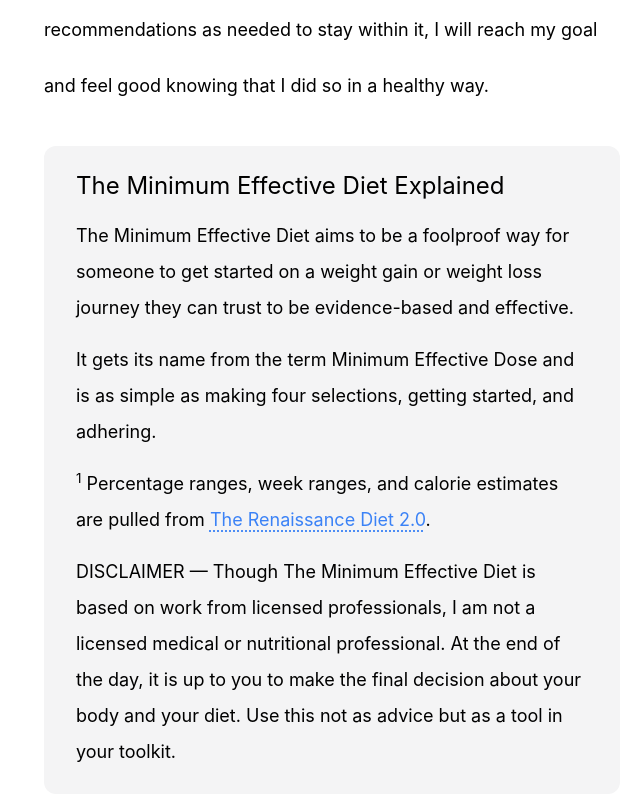
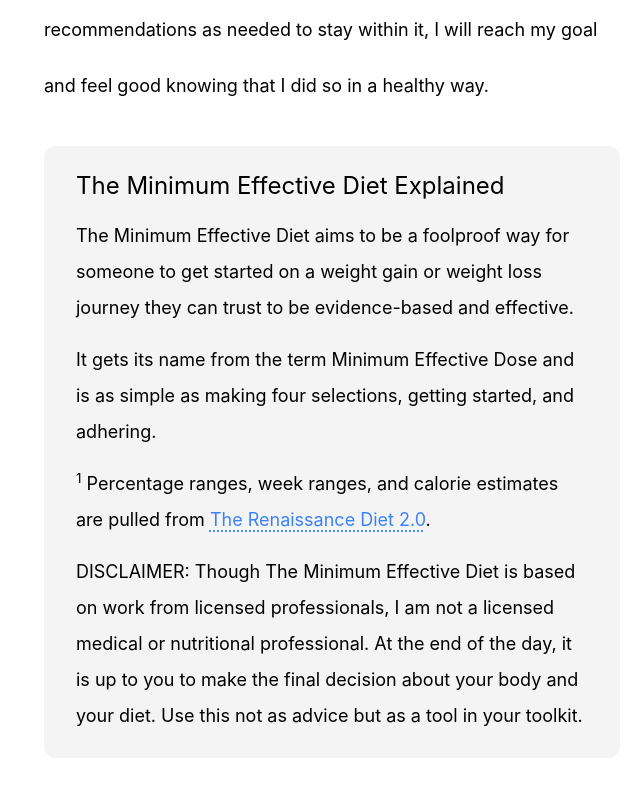
Before and after one commit to lukefernandez/minimum-effective-diet, a React (Vite) app: page / in a window 1280 px wide. Shown: the part 2653-3453 px from the top of the page, without its empty margins (308-948 px from the left). Built offline with nearby package versions, Linux system fonts and the light colour scheme; a web font is replaced by a local one.

Commit message:
clean up explanation spacing

```diff
--- a/src/components/Calculator.tsx
+++ b/src/components/Calculator.tsx
@@ -344,19 +344,19 @@ export function Calculator() {
         </p>
       )}
       {plan !== null && (
-        <div className="mx-auto mt-8 max-w-xs rounded-xl bg-zinc-100 px-8 py-6 leading-loose xs:max-w-md sm:max-w-xl">
+        <div className="mx-auto mt-8 max-w-xs space-y-4 rounded-xl bg-zinc-100 px-8 py-6 leading-loose xs:max-w-md sm:max-w-xl">
           <h2 className="text-2xl">The Minimum Effective Diet Explained</h2>
-          <p className="mt-4">
+          <p>
             The Minimum Effective Diet aims to be a foolproof way for someone to
             get started on a weight gain or weight loss journey they can trust
             to be evidence-based and effective.
           </p>
-          <p className="mt-4">
+          <p>
             It gets its name from the term Minimum Effective Dose and is as
             simple as making four selections, getting started, and adhering.
           </p>
 
-          <p id="footnote1" className="mt-4">
+          <p id="footnote1">
             <sup>1</sup> Percentage ranges, week ranges, and calorie estimates
             are pulled from{" "}
             <a
@@ -369,8 +369,8 @@ export function Calculator() {
             </a>
             .
           </p>
-          <p className="mt-4">
-            DISCLAIMER — Though The Minimum Effective Diet is based on work from
+          <p>
+            DISCLAIMER: Though The Minimum Effective Diet is based on work from
             licensed professionals, I am not a licensed medical or nutritional
             professional. At the end of the day, it is up to you to make the
             final decision about your body and your diet. Use this not as advice
```
